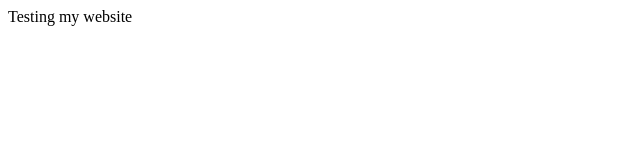
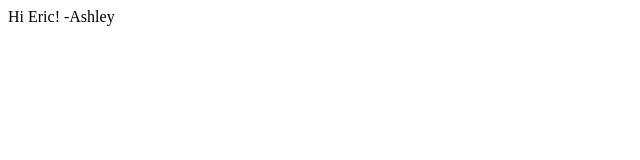
Before and after one commit to yashleya/yashleya.github.io, a plain HTML site: page index.html in a window 1280 px wide. Shown: the full height of the page, 0-640 px from the left. Drawn offline with Linux system fonts and the light colour scheme.

Commit message:
said hi to eric

```diff
--- a/index.html
+++ b/index.html
@@ -1,5 +1,5 @@
 <html>
 	<body>
-		Testing my website
+		Hi Eric! -Ashley
 	</body>
 </html>
```
